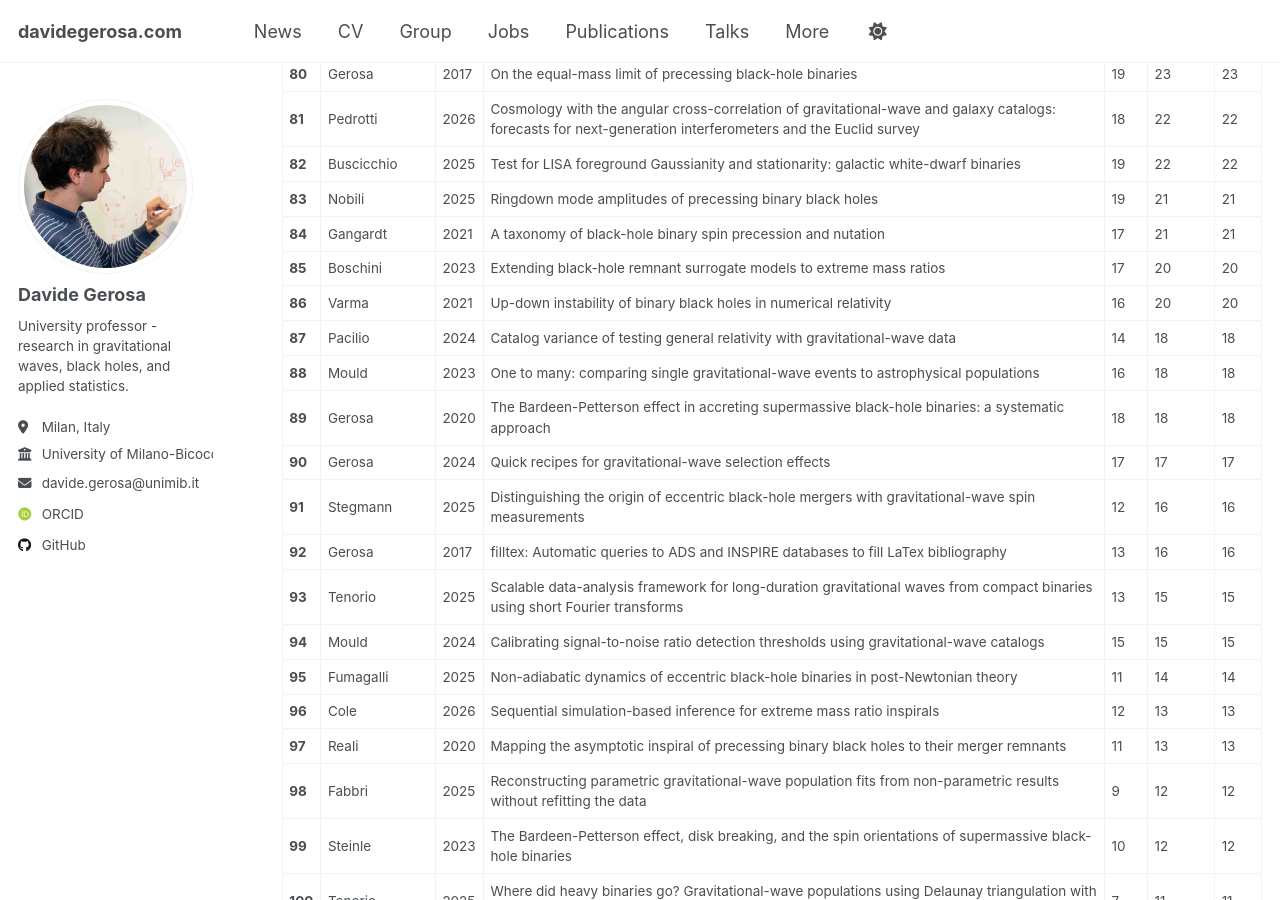
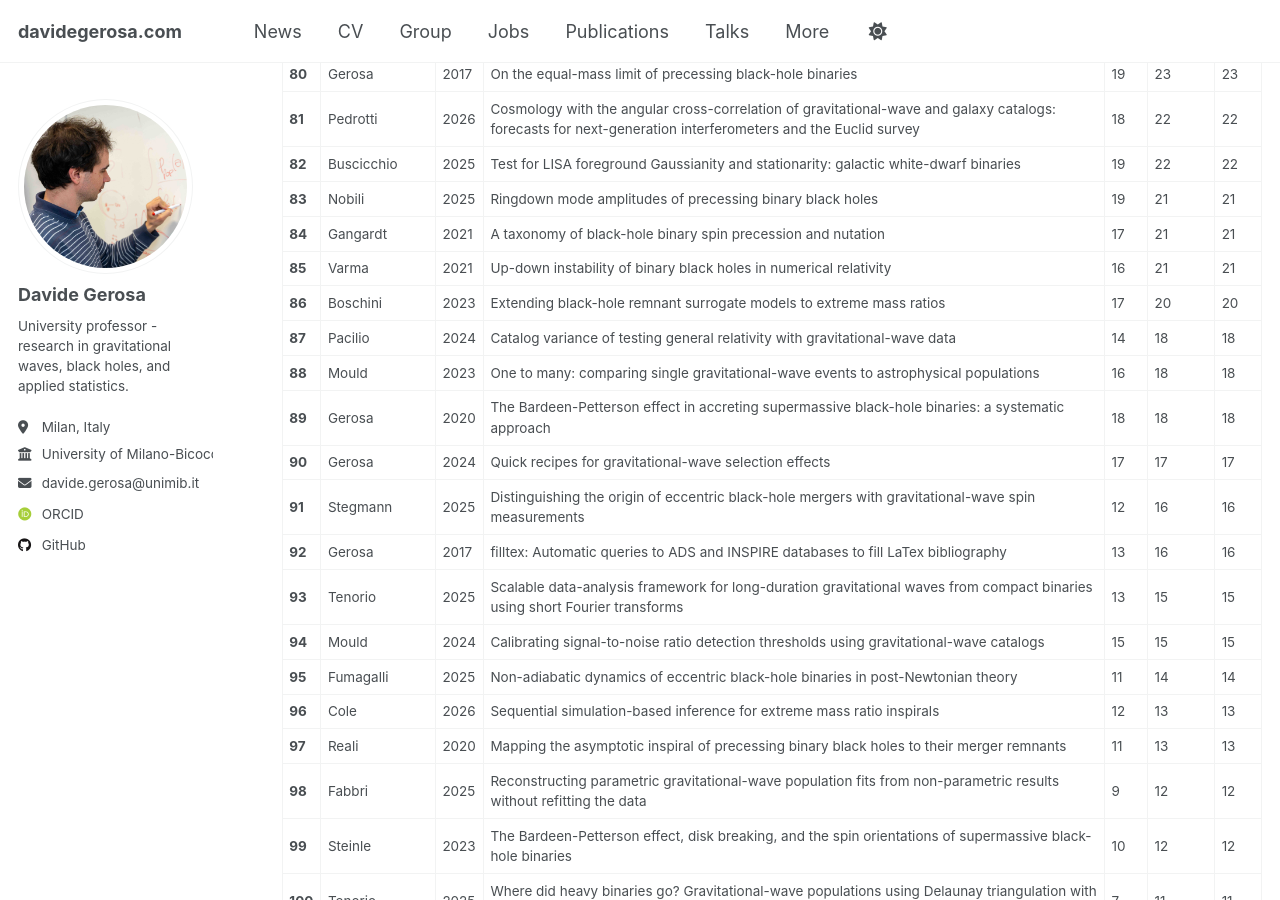
Before and after one commit to dgerosa/website, a Jekyll site: the page built from _pages/citations.md, in a window 1280 px wide and 900 px high, scrolled down 3724 px. Built offline with Jekyll 4.4.1, drawn with Linux system fonts in a browser that asks for light colours; some web fonts are replaced; some of the changed text lies outside the part shown.

Commit message:
Website update from workflow

```diff
--- a/_pages/_citations.md
+++ b/_pages/_citations.md
@@ -93,8 +93,8 @@
 | **82** | Buscicchio | 2025 | Test for LISA foreground Gaussianity and stationarity: galactic white-dwarf binaries | 19 | 22 | 22 |
 | **83** | Nobili | 2025 | Ringdown mode amplitudes of precessing binary black holes | 19 | 21 | 21 |
 | **84** | Gangardt | 2021 | A taxonomy of black-hole binary spin precession and nutation | 17 | 21 | 21 |
-| **85** | Boschini | 2023 | Extending black-hole remnant surrogate models to extreme mass ratios | 17 | 20 | 20 |
-| **86** | Varma | 2021 | Up-down instability of binary black holes in numerical relativity | 16 | 20 | 20 |
+| **85** | Varma | 2021 | Up-down instability of binary black holes in numerical relativity | 16 | 21 | 21 |
+| **86** | Boschini | 2023 | Extending black-hole remnant surrogate models to extreme mass ratios | 17 | 20 | 20 |
 | **87** | Pacilio | 2024 | Catalog variance of testing general relativity with gravitational-wave data | 14 | 18 | 18 |
 | **88** | Mould | 2023 | One to many: comparing single gravitational-wave events to astrophysical populations | 16 | 18 | 18 |
 | **89** | Gerosa | 2020 | The Bardeen-Petterson effect in accreting supermassive black-hole binaries: a systematic approach | 18 | 18 | 18 |
```
Also changed, not shown: other parts of _pages/_citations.md (+5 -5 lines), _pages/_group.md (+1 -1 lines), _pages/_publications.md (+1 -1 lines), _pages/_talks.md (+1 -1 lines).
